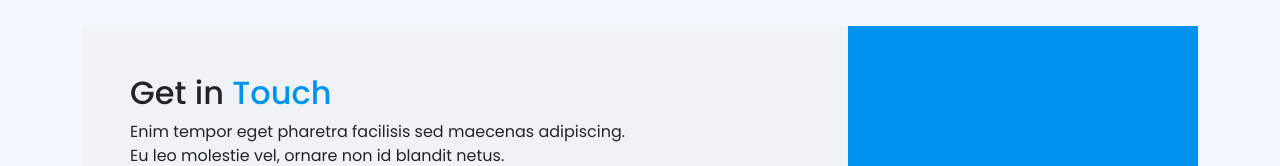
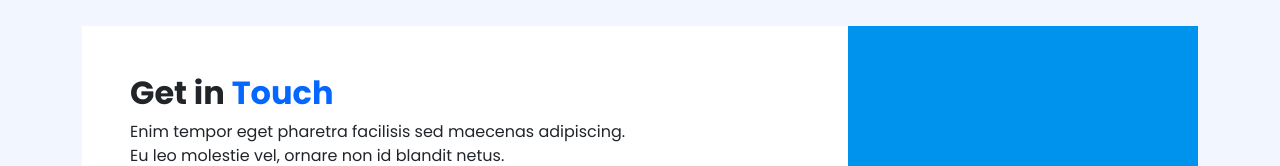
Before and after one commit to darshakkanani2002/aadhya, a React (Vite) app: page /contact in a window 1280 px wide. Shown: the part 365-531 px from the top of the page. Built offline with nearby package versions, Linux system fonts and the light colour scheme.

Commit message:
changes in navbar and contact map change

```diff
--- a/src/App.css
+++ b/src/App.css
@@ -3055,7 +3055,7 @@ footer .menu-container ul li a:hover svg {
 }
 
 .contact-form-back {
-  background-color: #eff3f8;
+  background-color: #ffffff;
   position: relative;
 }
 
@@ -3070,7 +3070,7 @@ footer .menu-container ul li a:hover svg {
 }
 
 .contact-form-heading h2 span {
-  color: #0093ed;
+  color: #0467FF;
 }
 
 .contact-us-send-btn {
--- a/src/Component/Navbar.jsx
+++ b/src/Component/Navbar.jsx
@@ -64,7 +64,7 @@ export default function Navbar() {
                                             Services
                                         </Link>
                                         <ul className="dropdown-menu nav-sub-menu py-0" aria-labelledby="servicesDropdown">
-                                            <li className='my-2'>
+                                            <li className='my-2 d-none'>
                                                 <Link to='/web' className="dropdown-item d-flex align-items-center" onClick={() => handleLinkClick('/web')}>
                                                     <div className='nav-submenu-icon'>
                                                         <img src='/images/nav-submenu-ic-website.svg' alt='nav-submenu-ic-website' className='img-fluid nav-submenu-game-ic'></img>
@@ -72,7 +72,7 @@ export default function Navbar() {
                                                     <div className='ms-2'>Web Development</div>
                                                 </Link>
                                             </li>
-                                            <li className='my-2'>
+                                            <li className='my-2 d-none'>
                                                 <Link to='/game' className="dropdown-item d-flex align-items-center" onClick={() => handleLinkClick('/game')}>
                                                     <div className='nav-submenu-icon'>
                                                         <img src='/images/nav-submenu-ic-game.svg' alt='nav-submenu-ic-game' className='img-fluid nav-submenu-game-ic'></img>
--- a/src/Component/Pages/Contact/Pages/Contact.jsx
+++ b/src/Component/Pages/Contact/Pages/Contact.jsx
@@ -22,7 +22,7 @@ export default function Contact() {
                             <div className='row align-items-center'>
                                 <div className='col-lg-6'>
                                     <div className='contact-form-heading'>
-                                        <h2>Get in <span>Touch</span></h2>
+                                        <h2 className='fw-bold'>Get in <span>Touch</span></h2>
                                         <p className='mb-0'>Enim tempor eget pharetra facilisis sed maecenas adipiscing. Eu leo molestie
                                             vel, ornare
                                             non id blandit netus.</p>
```
